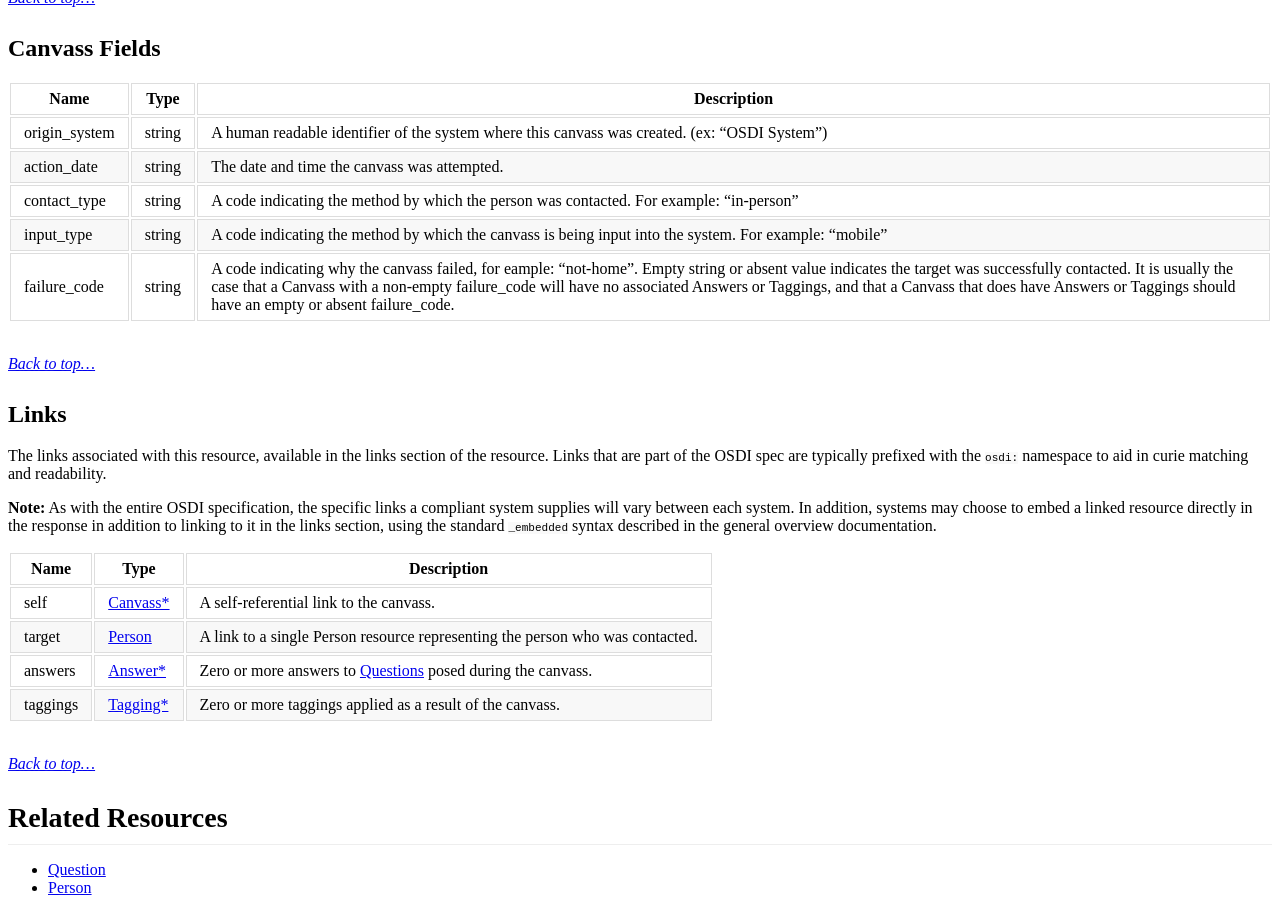
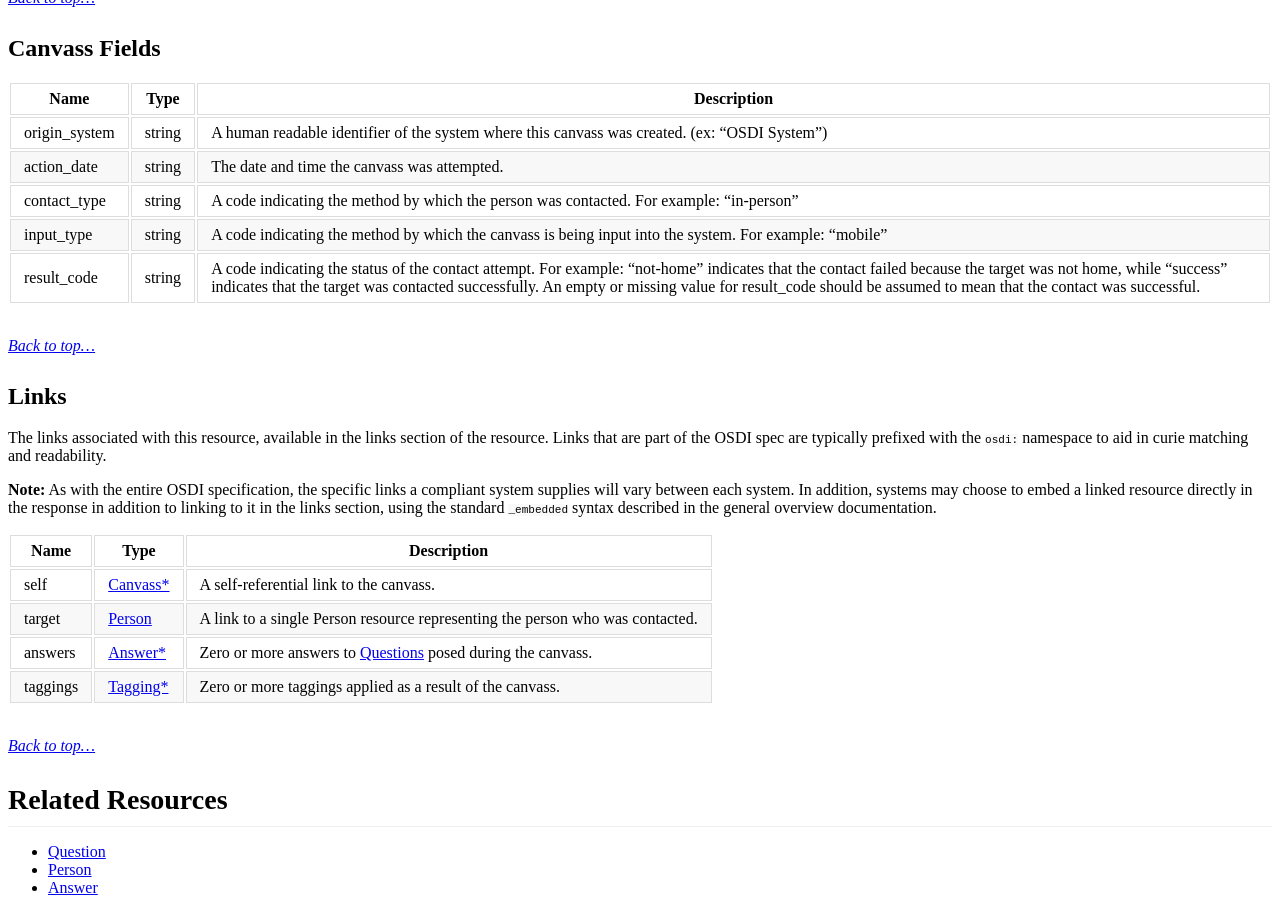
Before and after one commit to opensupporter/osdi-docs, a Jekyll site: the page built from canvasses.md, in a window 1280 px wide and 900 px high, scrolled down 1844 px. Built offline with Jekyll 4.4.1, drawn with Linux system fonts in a browser that asks for light colours; a style sheet for code colours, icons or effects is not loaded; some of the changed text lies outside the part shown.

Commit message:
s/failure_code/result_code/g
Signed-off-by: shaisachs <ssachs@ngpvan.com>

```diff
--- a/canvasses.md
+++ b/canvasses.md
@@ -53,7 +53,7 @@
 |action_date		|string		|The date and time the canvass was attempted.
 | contact_type  | string | A code indicating the method by which the person was contacted.  For example: "in-person"
 | input_type    | string | A code indicating the method by which the canvass is being input into the system. For example: "mobile"
-| failure_code  | string | A code indicating why the canvass failed, for eample: "not-home". Empty string or absent value indicates the target was successfully contacted.  It is usually the case that a Canvass with a non-empty failure_code will have no associated Answers or Taggings, and that a Canvass that does have Answers or Taggings should have an empty or absent failure_code.
+| result_code  | string | A code indicating the status of the contact attempt.  For example: "not-home" indicates that the contact failed because the target was not home, while "success" indicates that the target was contacted successfully.  An empty or missing value for result_code should be assumed to mean that the contact was successful.
 
 _[Back to top...](#)_
 
@@ -150,7 +150,7 @@
                 "action_date": "2014-03-18T11:02:15Z",
                 "contact_type": "in-person",
                 "input_type": "mobile",
-                "failure_code": "not-home",
+                "result_code": "not-home",
                 "_links": {
                     "self": {
                         "href": "https://osdi-sample-system.org/api/v1/people/c945d6fe-929e-11e3-a2e9-12313d316c29/canvasses/d91b4b2e-ae0e-4cd3-9ed7-d0ec501b0bc3"
@@ -177,7 +177,7 @@
                 "action_date": "2014-03-18T11:02:15Z",
                 "contact_type": "phoneCall",
                 "input_type": "paper",
-                "failure_code": "",
+                "result_code": "",
                 "_links": {
                     "self": {
                         "href": "https://osdi-sample-system.org/api/v1/people/c945d6fe-929e-11e3-a2e9-12313d316c29/canvasses/d91b4b2e-ae0e-4cd3-9ed7-d0ec501b0bcf"
@@ -233,7 +233,7 @@
     "action_date": "2014-03-18T11:02:15Z",
     "contact_type": "in-person",
     "input_type": "mobile",
-    "failure_code": "",
+    "result_code": "",
     "_links": {
         "self": {
             "href": "https://osdi-sample-system.org/api/v1/people/c945d6fe-929e-11e3-a2e9-12313d316c29/canvasses/d91b4b2e-ae0e-4cd3-9ed7-d0ec501b0bc3"
@@ -481,7 +481,7 @@
     "action_date": "2014-03-18T11:02:15Z",
     "contact_type": "in-person",
     "input_type": "mobile",
-    "failure_code": "",
+    "result_code": "",
     "_links" : {
         "osdi:answers": [
           {
@@ -522,7 +522,7 @@
     "action_date": "2014-03-18T11:02:15Z",
     "contact_type": "in-person",
     "input_tinput_typeype": "mobile",
-    "failure_code": "",
+    "result_code": "",
     "_links": {
         "self": {
             "href": "https://osdi-sample-system.org/api/v1/people/c945d6fe-929e-11e3-a2e9-12313d316c29/canvasses/d91b4b2e-ae0e-4cd3-9ed7-d0ec501b0bc3"
@@ -591,7 +591,7 @@
     "action_date": "2014-03-18T11:02:15Z",
     "contact_type": "phoneCall",
     "input_type": "mobile",
-    "failure_code": "",
+    "result_code": "",
     "_links": {
         "self": {
             "href": "https://osdi-sample-system.org/api/v1/people/c945d6fe-929e-11e3-a2e9-12313d316c29/canvasses/d91b4b2e-ae0e-4cd3-9ed7-d0ec501b0bc3"
```
